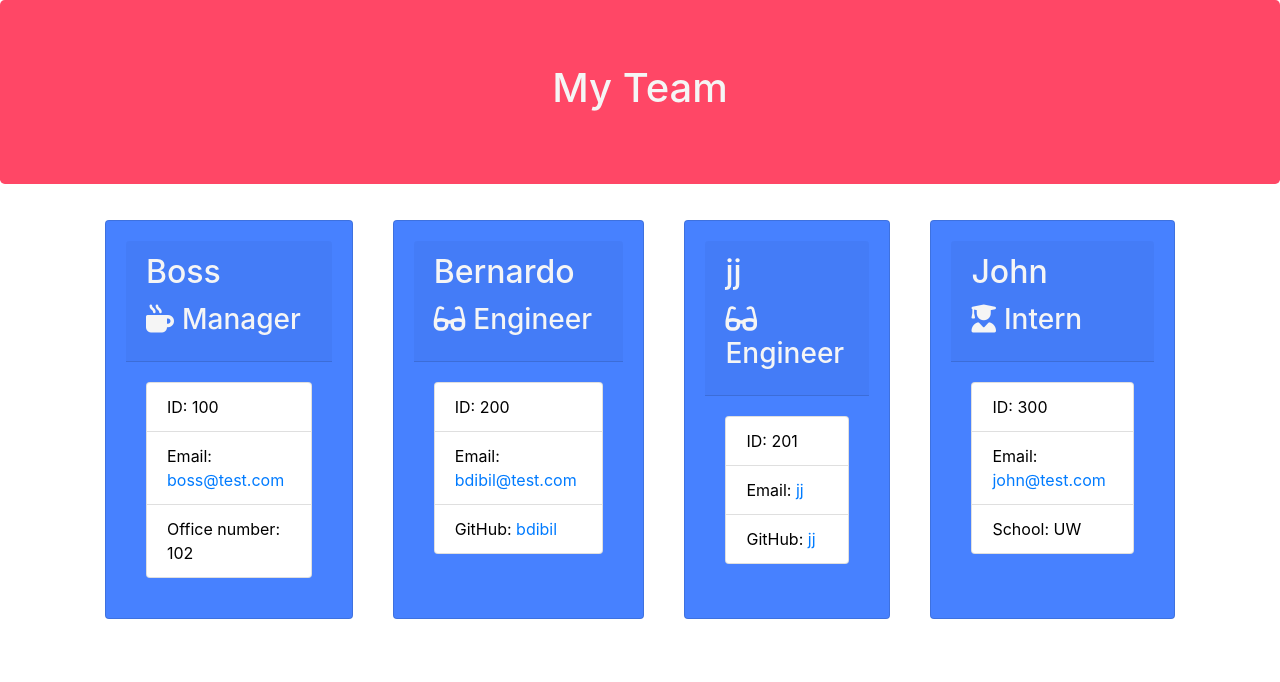
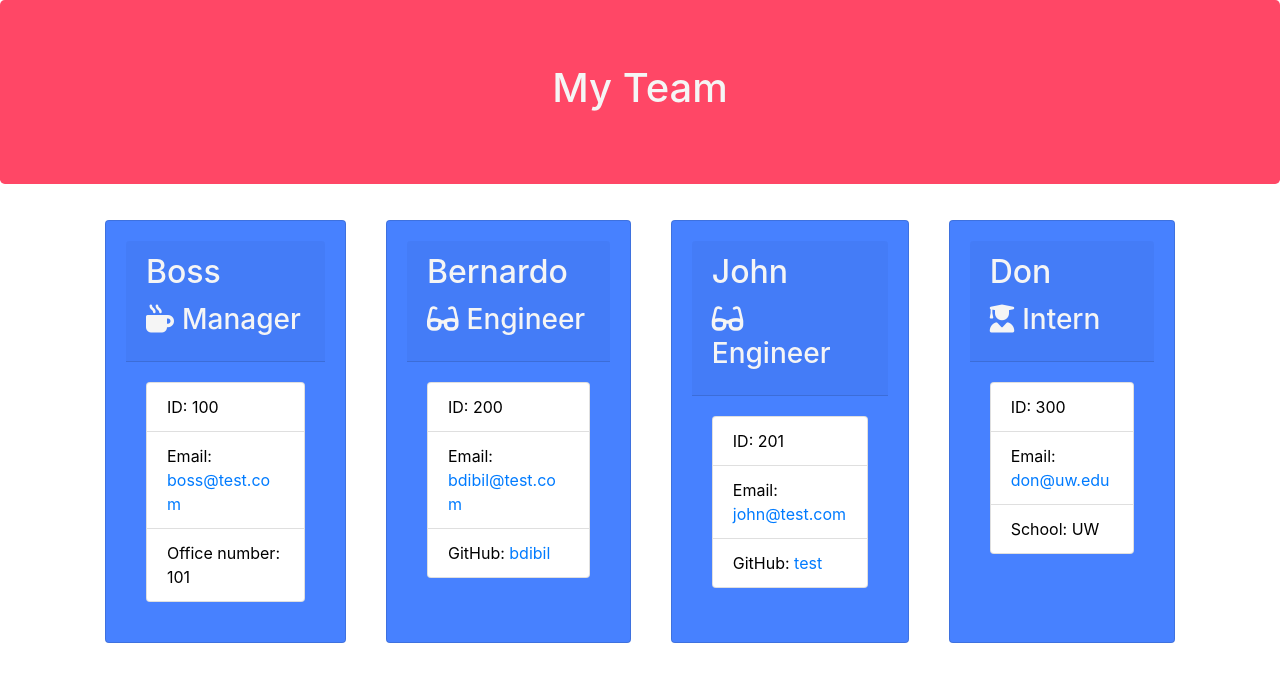
Before and after one commit to bdibil/Team-Profile-Generator, a website: page dist/index.html in a window 1280 px wide. Drawn offline with nearby package versions, Linux system fonts and the light colour scheme.

Commit message:
final deploy

```diff
--- a/dist/index.html
+++ b/dist/index.html
@@ -34,7 +34,7 @@
                 <ul class="list-group">
                     <li class="list-group-item">ID: 100</li>
                     <li class="list-group-item">Email: <a href="mailto:boss@test.com">boss@test.com</a></li>
-                    <li class="list-group-item">Office number: 102</li>
+                    <li class="list-group-item">Office number: 101</li>
                 </ul>
             </div>
         </div>
@@ -55,27 +55,27 @@
 
             <div class="card employee-card">
         <div class="card-header">
-            <h2 class="card-title">jj</h2>
+            <h2 class="card-title">John</h2>
             <h3 class="card-title"><i class="fas fa-glasses mr-2"></i>Engineer</h3>
         </div>
         <div class="card-body">
             <ul class="list-group">
                 <li class="list-group-item">ID: 201</li>
-                <li class="list-group-item">Email: <a href="mailto:jj">jj</a></li>
-                <li class="list-group-item">GitHub: <a href="https://github.com/jj" target="_blank" rel="noopener noreferrer">jj</a></li>
+                <li class="list-group-item">Email: <a href="mailto:john@test.com">john@test.com</a></li>
+                <li class="list-group-item">GitHub: <a href="https://github.com/test" target="_blank" rel="noopener noreferrer">test</a></li>
             </ul>
         </div>
     </div>
 
             <div class="card employee-card">
         <div class="card-header">
-            <h2 class="card-title">John</h2>
+            <h2 class="card-title">Don</h2>
             <h3 class="card-title"><i class="fas fa-user-graduate mr-2"></i>Intern</h3>
         </div>
         <div class="card-body">
             <ul class="list-group">
                 <li class="list-group-item">ID: 300</li>
-                <li class="list-group-item">Email: <a href="mailto:john@test.com">john@test.com</a></li>
+                <li class="list-group-item">Email: <a href="mailto:don@uw.edu">don@uw.edu</a></li>
                 <li class="list-group-item">School: UW</li>
             </ul>
         </div>
```
